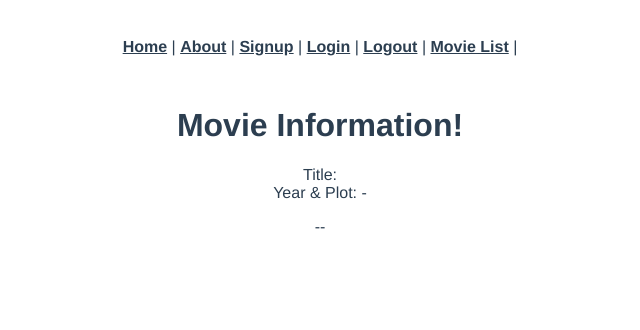
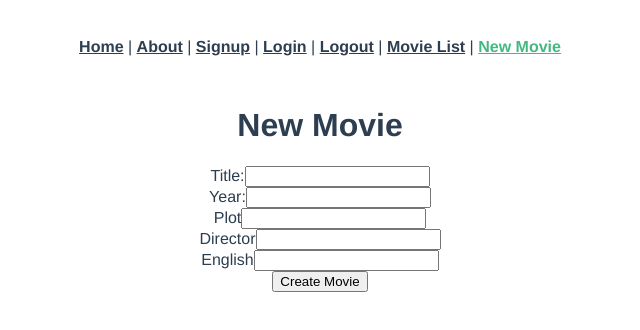
Before and after one commit to jeneenlemar/movie-vue-app, a Vue app: page /movies/new in a window 1280 px wide. Shown: the top 330 px of the page, without its empty margins (320-960 px from the left). Built offline with nearby package versions, Linux system fonts and the light colour scheme; no server answers.

Commit message:
adds MoviesNew action

```diff
--- a/src/App.vue
+++ b/src/App.vue
@@ -7,6 +7,7 @@
       <router-link to="/login">Login</router-link> |
       <router-link to="/logout">Logout</router-link> |
       <router-link to="/movies">Movie List</router-link> |
+      <router-link to="/movies/new">New Movie</router-link>
 
     </div>
     <router-view/>
--- a/src/router/index.js
+++ b/src/router/index.js
@@ -6,7 +6,9 @@ import Signup from "../views/Signup.vue";
 import Login from "../views/Login.vue";
 import Logout from "../views/Logout.vue";
 import MoviesIndex from "../views/MoviesIndex.vue";
+import MoviesNew from "../views/MoviesNew.vue";
 import MoviesShow from "../views/MoviesShow.vue";
+
 
 
 Vue.use(VueRouter);
@@ -42,10 +44,16 @@ const routes = [
     component: MoviesIndex
   },
   {
+    path: "/movies/new",
+    name: "movies-new",
+    component: MoviesNew
+  },
+  {
     path: "/movies/:id",
     name: "movies-show",
     component: MoviesShow
   }
+
 
 
 
--- /dev/null
+++ b/src/views/MoviesNew.vue
@@ -0,0 +1,71 @@
+
+<template>
+  <div class="movies-new">
+    <div class="container">
+      <form v-on:submit.prevent="submit()">
+        <h1>New Movie</h1>
+        <ul>
+          <li class="text-danger" v-for="error in errors">{{ error }}</li>
+        </ul>
+        <div class="form-group">
+          <label>Title:</label>
+          <input type="text" class="form-control" v-model="title">
+        </div>
+        <div class="form-group">
+          <label>Year:</label>
+          <input type="test" class="form-control" v-model="year">
+        </div>
+        <div class="form-group">
+          <label>Plot</label>
+          <input type="text" class="form-control" v-model="plot">
+        </div>
+        <div class="form-group">
+          <label>Director</label>
+          <input type="text" class="form-control" v-model="director">
+        </div>
+        <div class="form-group">
+          <label>English</label>
+          <input type="boolean" class="form-control" v-model="english">
+        </div>
+        <input type="submit" class="btn btn-primary" value="Create Movie">
+      </form>
+    </div>
+  </div>
+</template>
+
+<script>
+import axios from "axios";
+
+export default {
+  data: function() {
+    return {
+      title: "",
+      year: "",
+      plot: "",
+      director: "",
+      english: "",
+      errors: []
+    };
+  },
+  methods: {
+    submit: function() {
+      var params = {
+        title: this.title,
+        year: this.year,
+        plot: this.plot,
+        director: this.director,
+        english: this.english
+
+      };
+      axios
+        .post("/api/movies", params)
+        .then(response => {
+          this.$router.push("/movies");
+        })
+        .catch(error => {
+          this.errors = error.response.data.errors;
+        });
+    }
+  }
+};
+</script>
--- a/src/views/MoviesShow.vue
+++ b/src/views/MoviesShow.vue
@@ -20,7 +20,7 @@ import axios from 'axios';
 export default {
   data: function() {
     return {
-      message: "Movie Information!",
+      message: "Movie Information!!!",
       movie: {}
     };
   },
```
